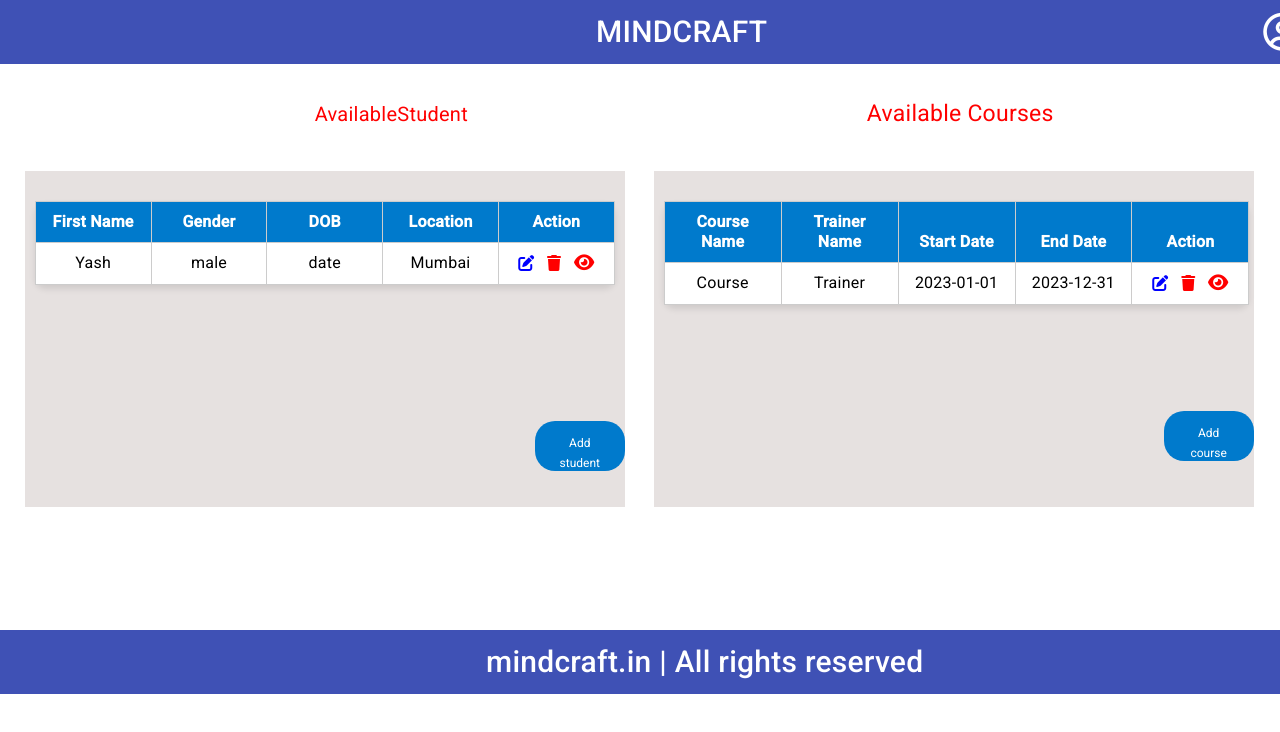
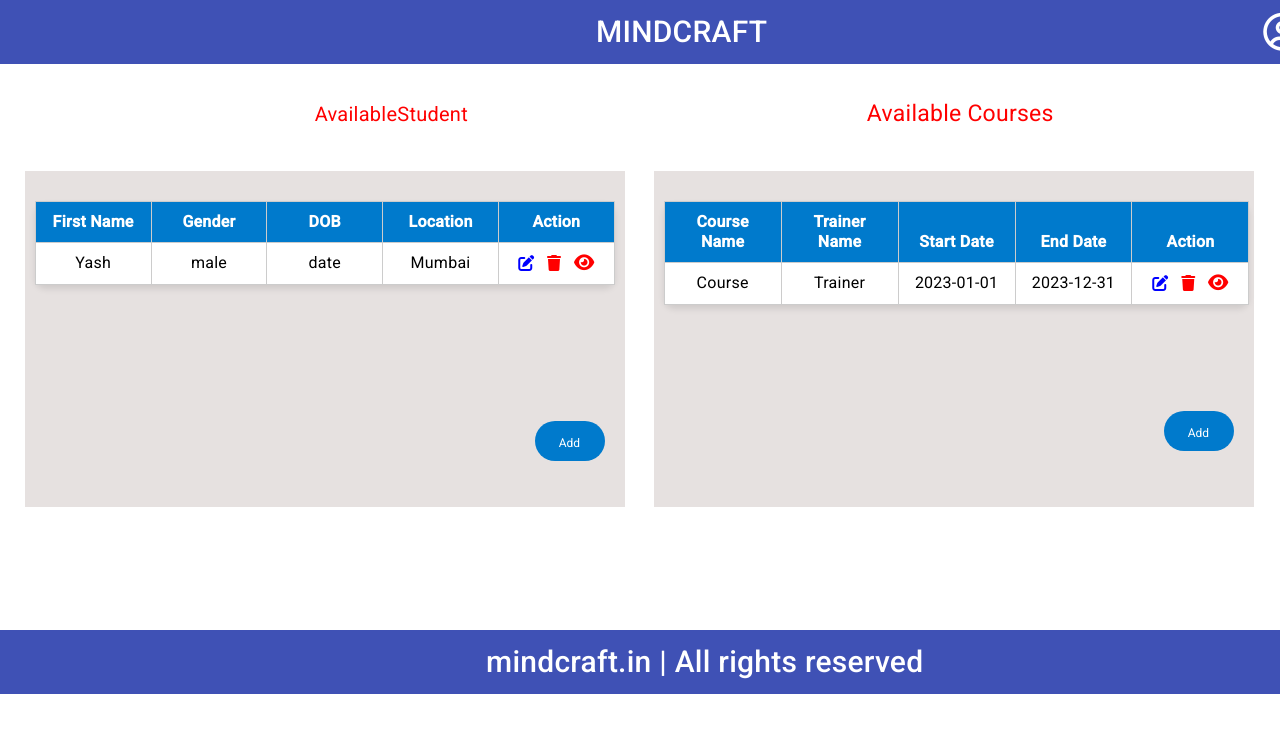
Before and after one commit to PrernaSharma16/tms-system-new, an Angular app in the folder frontend/: page /teacher in a window 1280 px wide. Shown: the top 732 px of the page. Built offline with nearby package versions, Linux system fonts and the light colour scheme.

Commit message:
27/10/2023-yash

```diff
--- a/frontend/src/app/teacher-view/teacher-view.component.css
+++ b/frontend/src/app/teacher-view/teacher-view.component.css
@@ -83,9 +83,10 @@
     font-size: 12px; /* Adjust the font size */
     transition: background-color 0.3s;
     margin-right: 10px; /* Add some margin for spacing */
-    width:90px;
-    height:50px;
+    width:70px;
+    height:40px;
     margin-top:-24px;
+
   }
 
   .action-button:hover {
--- a/frontend/src/app/teacher-view/teacher-view.component.html
+++ b/frontend/src/app/teacher-view/teacher-view.component.html
@@ -67,7 +67,7 @@
           </tr>
         </tbody>
       </table><br><br><br><br><br> <br> <br><br><br>
-      <button  class="action-button" data-bs-toggle="modal" data-bs-target="example3" style="margin-left: 500px; margin-top: -60px;" color="primary">Add student</button>
+      <button  class="action-button" data-bs-toggle="modal" data-bs-target="#example3" style="margin-left: 500px; margin-top: -60px;" color="primary">Add</button>
 
     </div>
   </mat-grid-tile>
@@ -107,7 +107,7 @@
                 &nbsp;
                 <i class="fa fa-trash" style="color:red"></i>
                 &nbsp;
-                <i class="fa fa-eye" data-bs-toggle="modal" data-bs-target="example4" style="font-size:18px;color:red"></i>
+                <i class="fa fa-eye" data-bs-toggle="modal" data-bs-target="#example4" style="font-size:18px;color:red"></i>
               </div>
               <div *ngIf="isEdit" class="update-button-expanded">
                 <i class="fa fa-check" style="color:green" (click)="Edit()"></i>
@@ -118,8 +118,8 @@
           </tr>
         </tbody>
       </table><br><br><br><br><br><br><br><br><br>
-      <button mat-raised-button class="action-button" data-bs-toggle="modal" data-bs-target="#exampleModal" style="margin-left: 500px; margin-top: -90px;"
-        color="primary">Add course</button>
+      <button class="action-button" data-bs-toggle="modal" data-bs-target="#exampleModal" style="margin-left: 500px; margin-top: -90px;"
+        color="primary">Add</button>
 
     </div>
   </mat-grid-tile>
```
